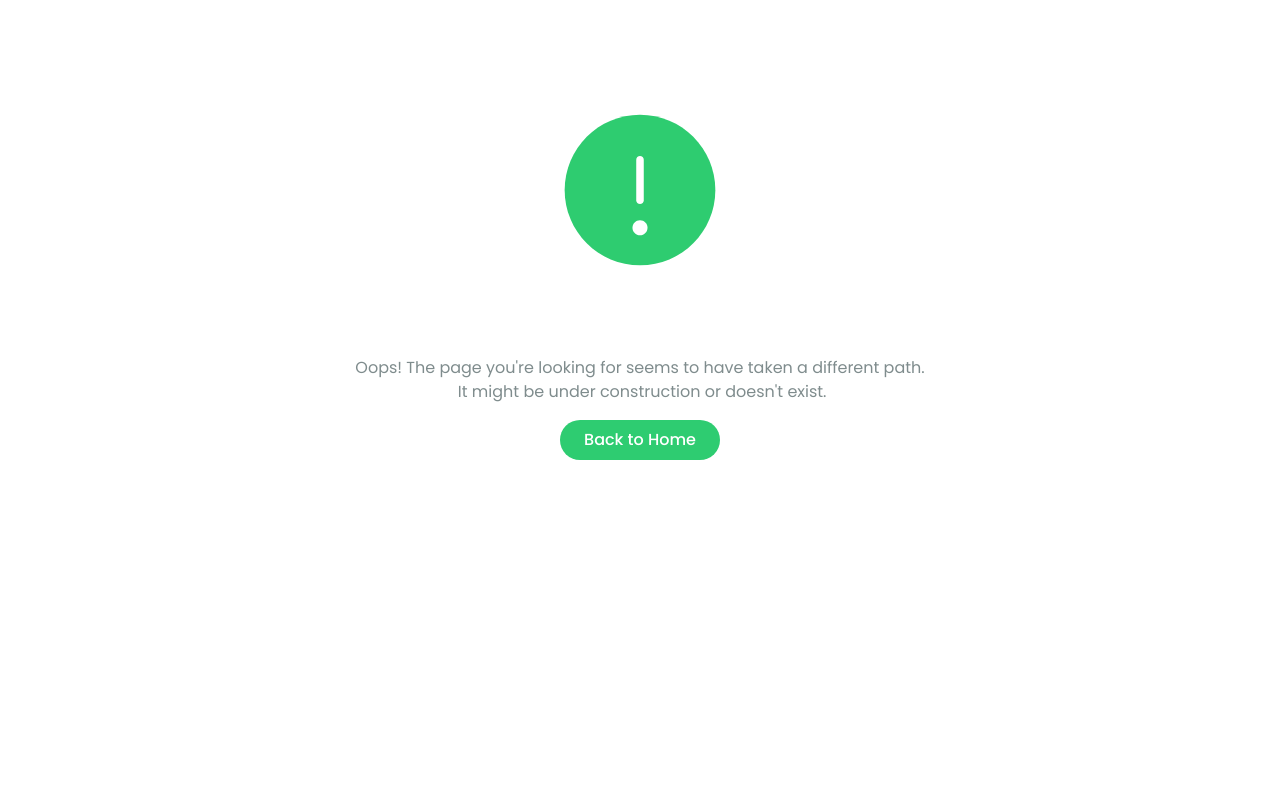
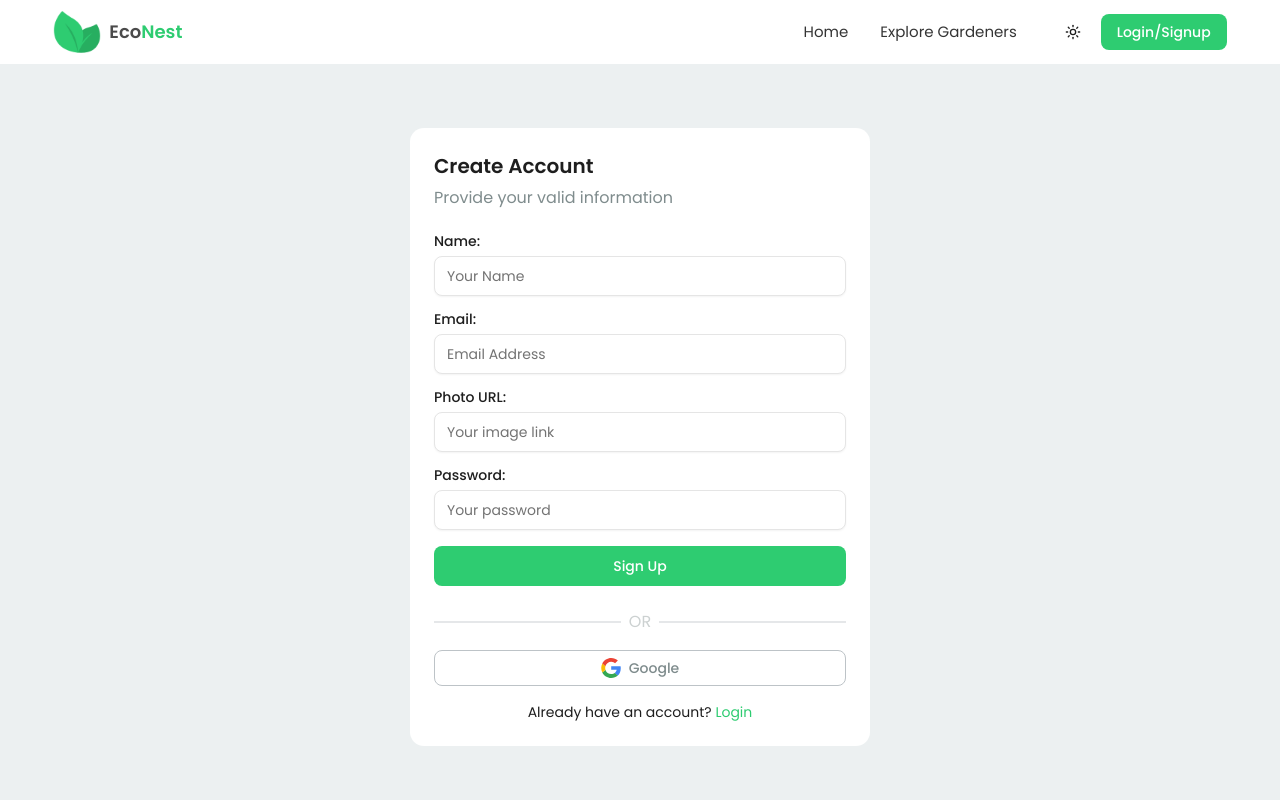
Before and after one commit to Mahedul-Karim/econest-client, a React (Vite) app: page /sign-up in a window 1280 px wide. Shown: the top 800 px of the page. Built offline with nearby package versions, Linux system fonts and the light colour scheme.

Commit message:
sign up page added

```diff
--- /dev/null
+++ b/src/components/auth/SignupForm.jsx
@@ -0,0 +1,91 @@
+import React from "react";
+import {
+  Card,
+  CardContent,
+  CardDescription,
+  CardFooter,
+  CardHeader,
+  CardTitle,
+} from "@/components/ui/card";
+import { Label } from "../ui/label";
+import { Input } from "../ui/input";
+import { Button } from "../ui/button";
+import { Link } from "react-router";
+
+const SignupForm = () => {
+  const handleForm = (e) => {
+    e.preventDefault();
+  };
+
+  return (
+    <Card className="border-none shadow-none max-w-[460px] mx-auto bg-background dark:bg-foreground">
+      <CardHeader>
+        <CardTitle className="text-xl text-dark">Create Account</CardTitle>
+        <CardDescription className="text-base text-muted">
+          Provide your valid information
+        </CardDescription>
+      </CardHeader>
+      <CardContent>
+        <form onSubmit={handleForm} className="space-y-4">
+          <div className="space-y-2">
+            <Label className="text-dark">Name:</Label>
+            <Input
+              placeholder="Your Name"
+              type="text"
+              className={"bg-background dark:bg-background h-10"}
+            />
+          </div>
+          <div className="space-y-2">
+            <Label className="text-dark">Email:</Label>
+            <Input
+              placeholder="Email Address"
+              type="email"
+              className={"bg-background dark:bg-background h-10"}
+            />
+          </div>
+          <div className="space-y-2">
+            <Label className="text-dark">Photo URL:</Label>
+            <Input
+              placeholder="Your image link"
+              type="text"
+              className={"bg-background dark:bg-background h-10"}
+            />
+          </div>
+          <div className="space-y-2">
+            <Label className="text-dark">Password:</Label>
+            <Input
+              placeholder="Your password"
+              type="password"
+              className={"bg-background dark:bg-background h-10"}
+            />
+          </div>
+          <Button className="w-full h-10">Sign Up</Button>
+        </form>
+      </CardContent>
+      <CardFooter className="flex-col">
+        <div className="flex items-center gap-2 w-full">
+          <div className="h-[1.5px] border border-solid border-border/40 grow" />
+          <p className="text-muted/40">OR</p>
+          <div className="h-[1.5px] border border-solid border-border/40 grow" />
+        </div>
+        <div className="my-4 w-full">
+          <Button
+            variant="outline"
+            className="w-full flex items-center gap-2 text-muted border-border hover:bg-muted/10"
+          >
+            <img src="/assets/google.svg" alt="" className="size-5" />
+            Google
+          </Button>
+        </div>
+        <p className="text-sm text-dark">
+          Already have an account?{" "}
+          <Link to="/login" className="text-primary">
+            Login
+          </Link>
+        </p>
+      </CardFooter>
+    </Card>
+  );
+};
+
+export default SignupForm;
--- /dev/null
+++ b/src/pages/auth/SignUp.jsx
@@ -0,0 +1,15 @@
+import React from "react";
+import Container from "@/components/common/Container";
+import SignupForm from "@/components/auth/SignupForm";
+
+const SignUp = () => {
+  return (
+    <main className="bg-foreground dark:bg-background">
+      <Container className="py-8 md:py-16">
+        <SignupForm />
+      </Container>
+    </main>
+  );
+};
+
+export default SignUp;
--- a/src/routes/router.jsx
+++ b/src/routes/router.jsx
@@ -4,6 +4,7 @@
 import { createBrowserRouter } from "react-router";
 import HydrateFallback from "./HydrateFallback";
 import Logins from "@/pages/auth/Logins";
+import SignUp from "@/pages/auth/SignUp";
 
 export const router = createBrowserRouter([
   {
@@ -21,6 +22,10 @@
         path: "/login",
         element: <Logins />,
       },
+      {
+        path: "/sign-up",
+        element: <SignUp />,
+      },
     ],
   },
 ]);
```
